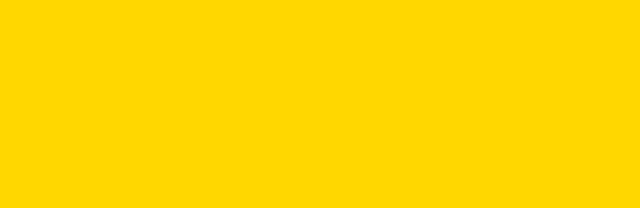
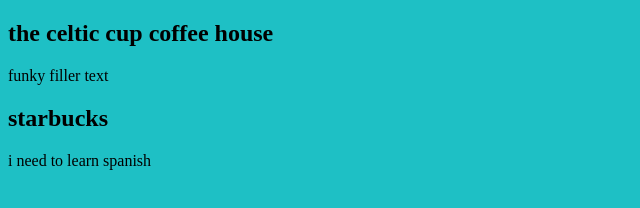
Before and after one commit to skeoswf/LAB-HTML-Resume2, a plain HTML site: page index.html in a window 1280 px wide. Shown: the whole page, without its empty margins (0-640 px from the left). Drawn offline with Linux system fonts and the light colour scheme.

Commit message:
Add HTML to specify content areas

```diff
--- a/index.html
+++ b/index.html
@@ -6,7 +6,22 @@
   <link rel="stylesheet" href="main.css">
   <title>Document</title>
 </head>
+
 <body>
+
+  <div id="articleContainer">
+
+    <article id="celticArticle">
+      <h1>the celtic cup coffee house</h1>
+      <p>funky filler text</p>
+    </article>
+
+    <article id="starbucksArticle">
+      <h1>starbucks</h1>
+      <p>i need to learn spanish</p>
+    </article>
+
+  <div>
 
   <script src="main.js"></script>
 </body>
--- a/main.css
+++ b/main.css
@@ -1,3 +1,3 @@
 body {
-  background-color: gold;
+  background-color: rgb(30, 192, 197);
 }
```
